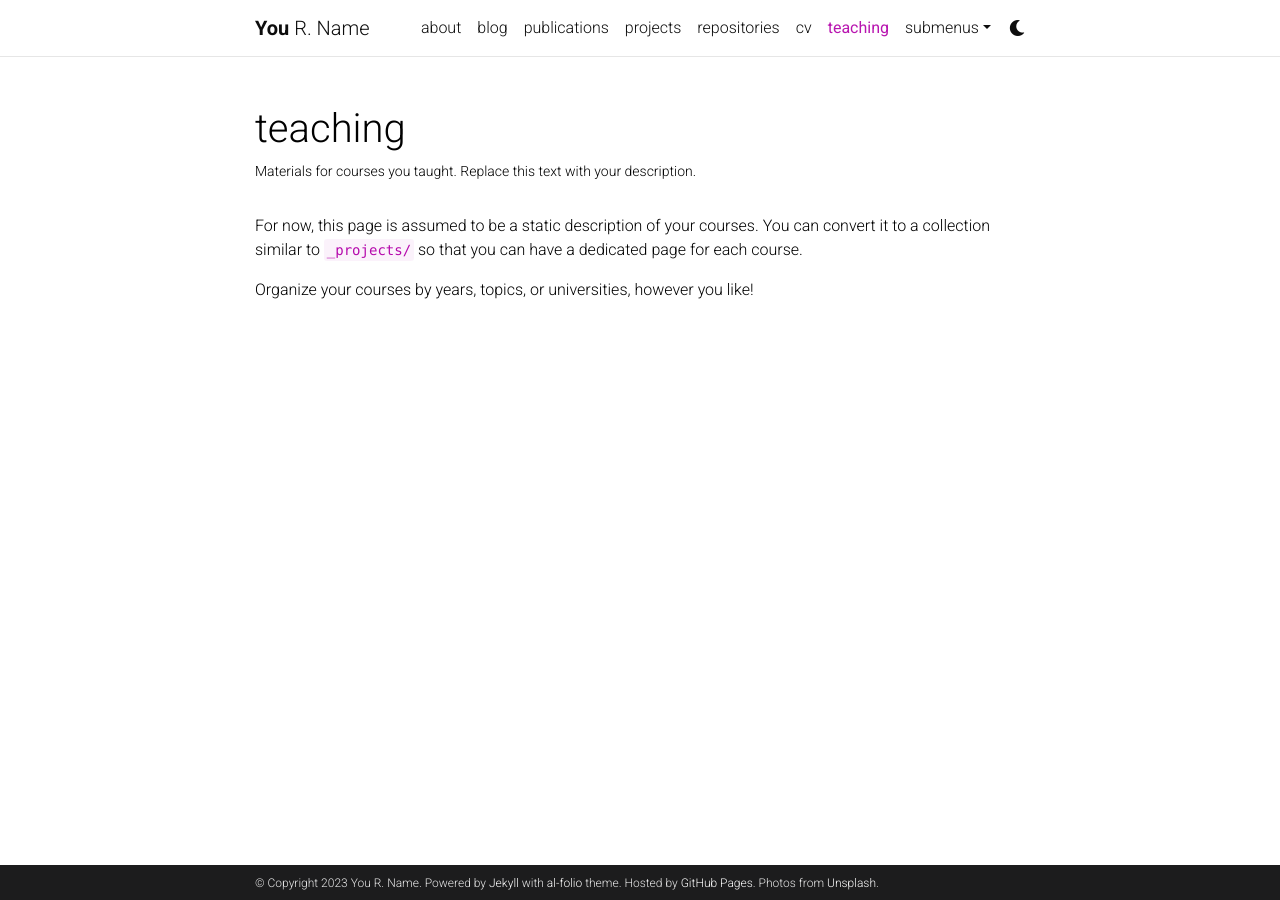
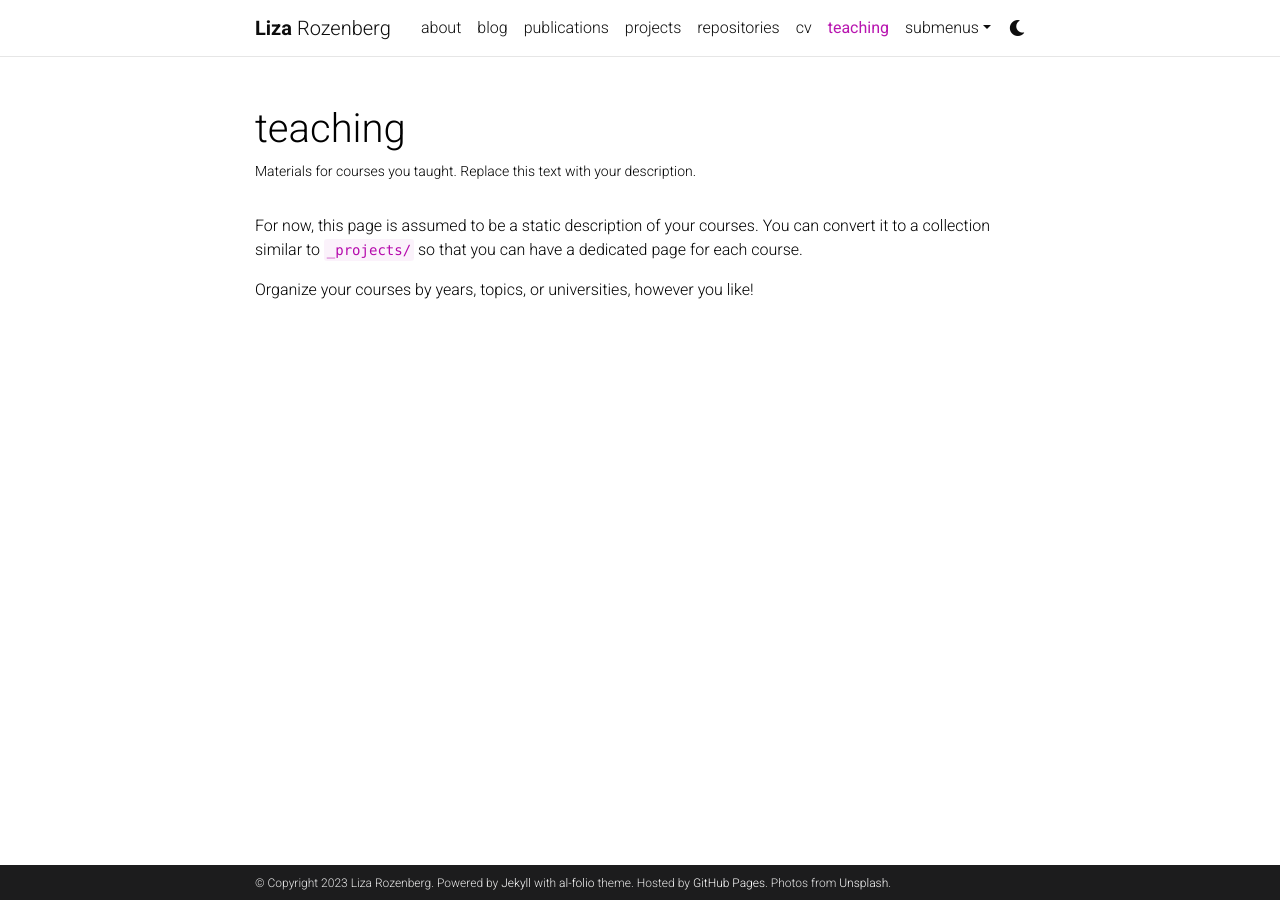
Before and after one commit to acequark/acequark.github.io, a Jekyll site: the page built from _pages/teaching.md, in a window 1280 px wide. Built offline with Jekyll 4.4.1, drawn with Linux system fonts in a browser that asks for light colours; comment, search, counter and statistics services are not loaded; a style sheet for code colours, icons or effects is not loaded.

Commit message:
Update _config.yml

```diff
--- a/_config.yml
+++ b/_config.yml
@@ -3,10 +3,9 @@
 # -----------------------------------------------------------------------------
 
 title: blank # the website title (if blank, full name will be used instead)
-first_name: You
-middle_name: R.
-last_name: Name
-email: you@example.com
+first_name: Liza
+last_name: Rozenberg
+email: erozenberg@g.harvard.edu
 description: > # the ">" symbol means to ignore newlines until "footer_text:"
   A simple, whitespace theme for academics. Based on [*folio](https://github.com/bogoli/-folio) design.
 footer_text: >
@@ -18,8 +17,8 @@
 lang: en # the language of your site (for example: en, fr, cn, ru, etc.)
 icon: ⚛️  # the emoji used as the favicon (alternatively, provide image name in /assets/img/)
 
-url: https://alshedivat.github.io # the base hostname & protocol for your site
-baseurl: /al-folio # the subpath of your site, e.g. /blog/
+url: https://acequark.github.io # the base hostname & protocol for your site
+baseurl: # the subpath of your site, e.g. /blog/
 last_updated: false # set to true if you want to display last updated in the footer
 impressum_path:  # set to path to include impressum link in the footer, use the same path as permalink in a page, helps to conform with EU GDPR
 
@@ -302,7 +301,7 @@
 # -----------------------------------------------------------------------------
 
 imagemagick:
-  enabled: true # enables responsive images for your site (recomended, see https://github.com/alshedivat/al-folio/issues/537)
+  enabled: false # enables responsive images for your site (recomended, see https://github.com/alshedivat/al-folio/issues/537)
   widths:
     - 480
     - 800
```
